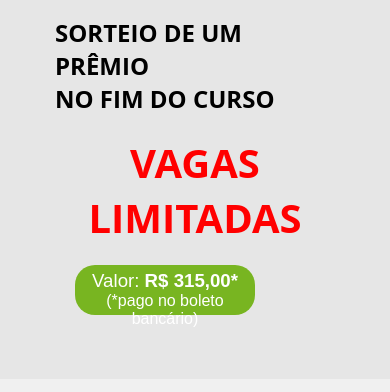
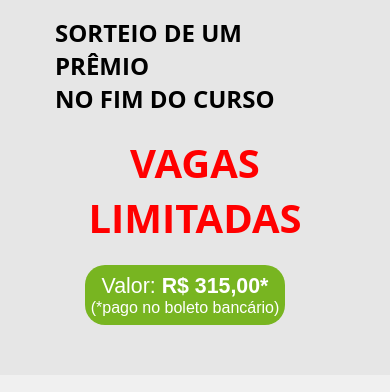
Before and after one commit to gustamba/SiteOZeladorSP, a plain HTML site: page index.html in a window 390 px wide. Shown: the part 1339-1731 px from the top of the page. Drawn offline with Linux system fonts and the light colour scheme.

Commit message:
Update style.css

```diff
--- a/style.css
+++ b/style.css
@@ -362,11 +362,11 @@ footer {
     }
 
     .valorTreinamento {
-      width: 180px;
-      height: 50px;
-      font-size: 14pt;
+      width: 200px;
+      height: 60px;
+      font-size: 16pt;
       padding: 5px;
-      margin-left: 20px;
+      margin-left: 30px;
     }
 
     .videosYoutube iframe {
```
